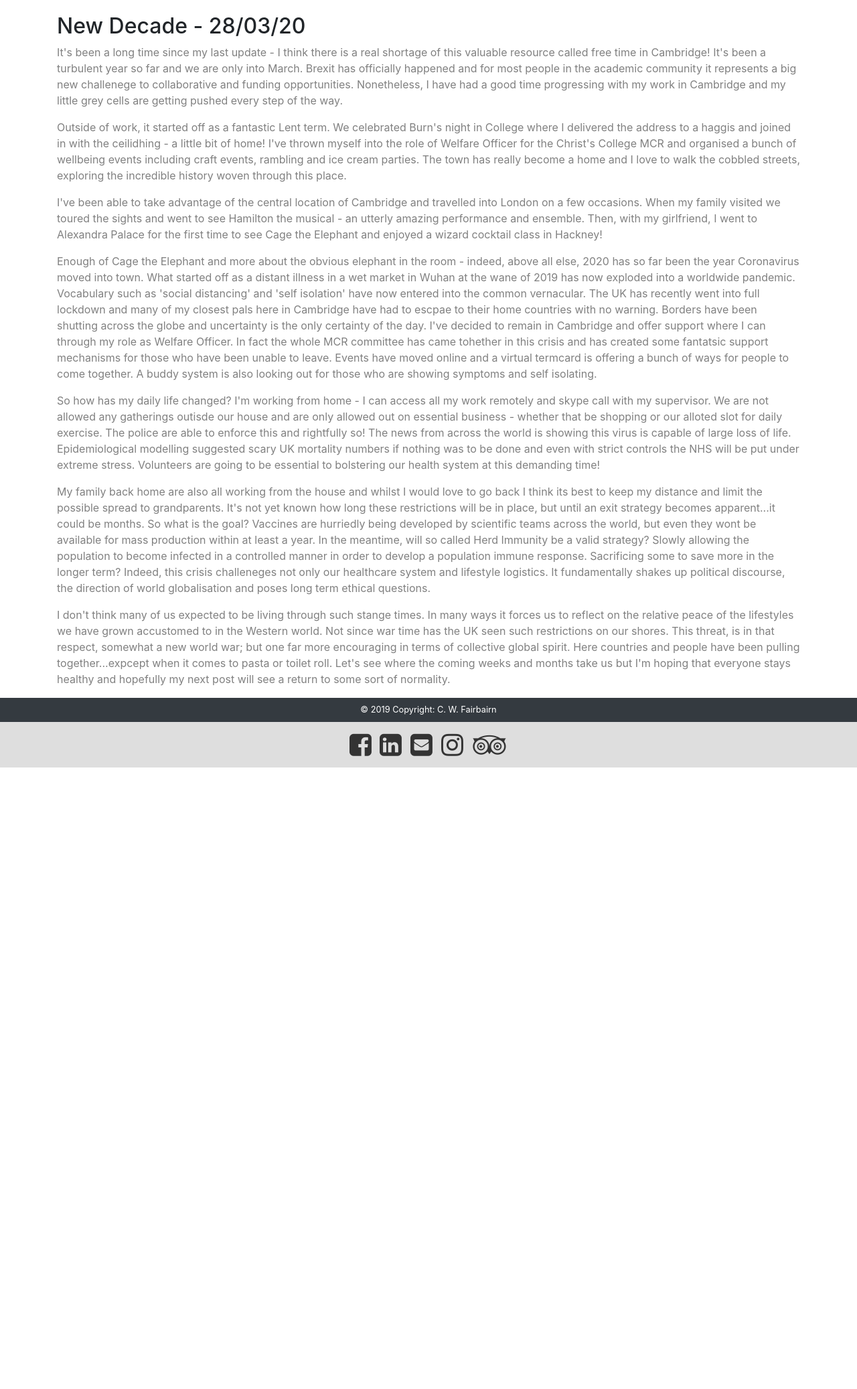
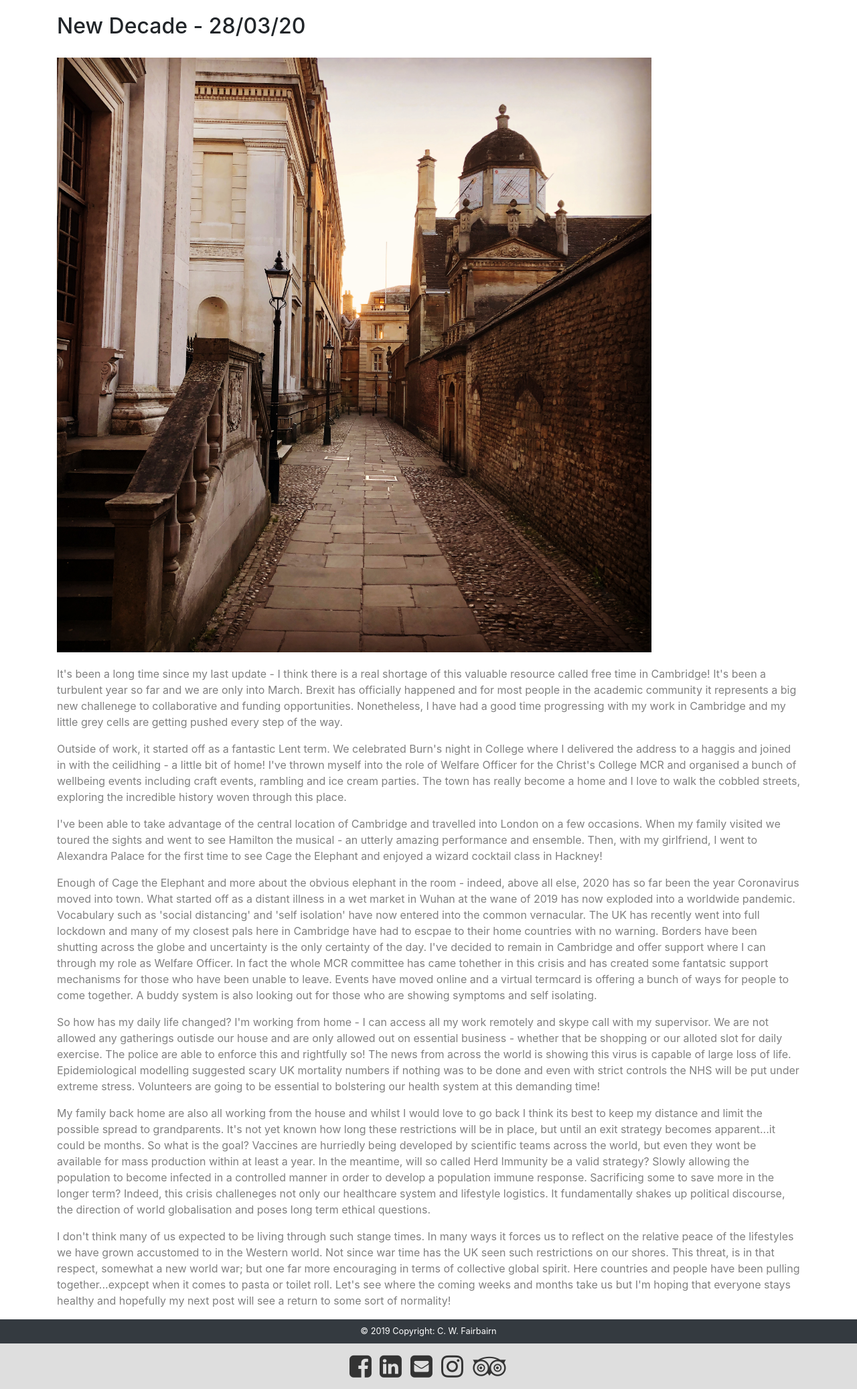
Before and after one commit to callumf8/callumfairbairn, a PHP site: page /cambridge/2020/new_decade.php in a window 1280 px wide. Shown: the part 56-2130 px from the top of the page at 67% size. Before the commit the page ends 1202 px from the top, so only its background shows below. Run offline with PHP 8.4, Linux system fonts and the light colour scheme; some libraries are stand-ins or nearby versions.

Commit message:
Picture added to new decade post

```diff
--- a/cambridge/2020/new_decade.php
+++ b/cambridge/2020/new_decade.php
@@ -24,6 +24,10 @@ include_once($path);
 
 <h2>New Decade - 28/03/20</h2>
 
+<a href="cambridge/2020/Images/empty_streets.jpg">
+<img src="cambridge/2020/Images/empty_streets.jpg" style="width:80%">
+</a>
+
 <p>It's been a long time since my last update - I think there is a real shortage of this valuable resource called free time in Cambridge! It's been a turbulent year so far and we are only into March. Brexit has officially happened and for most people in the academic community it represents a big new challenege to collaborative and funding opportunities. Nonetheless, I have had a good time progressing with my work in Cambridge and my little grey cells are getting pushed every step of the way.
 </p>
 
@@ -47,7 +51,7 @@ My family back home are also all working from the house and whilst I would love
 </p>
 
 <p>
-I don't think many of us expected to be living through such stange times. In many ways it forces us to reflect on the relative peace of the lifestyles we have grown accustomed to in the Western world. Not since war time has the UK seen such restrictions on our shores. This threat, is in that respect, somewhat a new world war; but one far more encouraging in terms of collective global spirit. Here countries and people have been pulling together...expcept when it comes to pasta or toilet roll. Let's see where the coming weeks and months take us but I'm hoping that everyone stays healthy and hopefully my next post will see a return to some sort of normality.
+I don't think many of us expected to be living through such stange times. In many ways it forces us to reflect on the relative peace of the lifestyles we have grown accustomed to in the Western world. Not since war time has the UK seen such restrictions on our shores. This threat, is in that respect, somewhat a new world war; but one far more encouraging in terms of collective global spirit. Here countries and people have been pulling together...expcept when it comes to pasta or toilet roll. Let's see where the coming weeks and months take us but I'm hoping that everyone stays healthy and hopefully my next post will see a return to some sort of normality!
 </p>
 
 </div>
```
Also changed, not shown: cambridge/2020/Images/empty_streets.jpg (added), research/research_news/2019/images/empty_streets.jpg (added).
